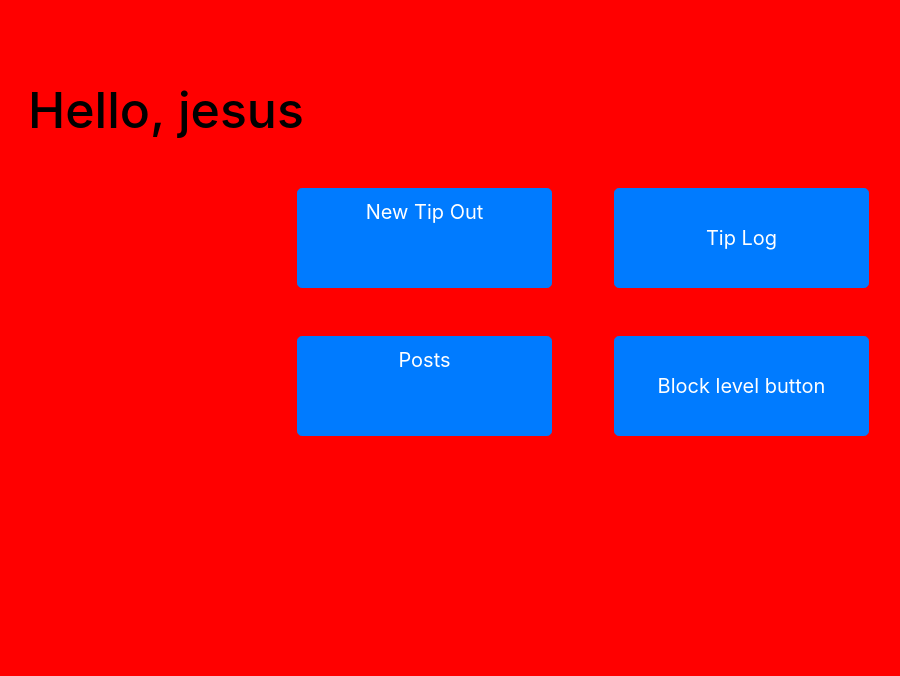
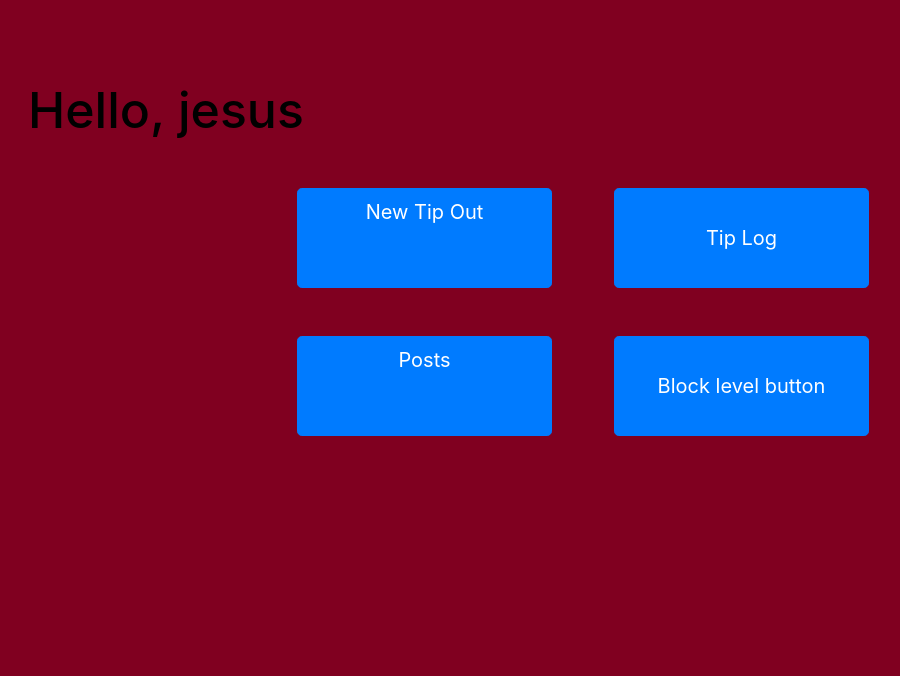
Before and after one commit to jesusvita/benihanaTipOut2, a Django app: page / in a window 1280 px wide. Shown: the top 676 px of the page, without its empty margins (57-957 px from the left). Run offline with Django 3.2, Linux system fonts and the light colour scheme; a user stored in the database is signed in; some libraries are stand-ins or nearby versions.

Commit message:
Changed background

```diff
--- a/blog/templates/blog/base.html
+++ b/blog/templates/blog/base.html
@@ -18,7 +18,7 @@
     <title> Django Blog</title>
     {% endif %}
 </head>
-<body style="background-color:#FF0000;">
+<body style="background-color:#800020;">
     <header class="site-header">
       <nav class="navbar navbar-expand-md navbar-dark bg-steel fixed-bottom">
         <div class="container">
--- a/blog/views.py
+++ b/blog/views.py
@@ -14,6 +14,7 @@ def add_items(y):
         x += float(i)
     return x
 
+@login_required
 def home(request):
     return render(request, 'blog/home.html')
 
```
Also changed, not shown: db.sqlite3.
